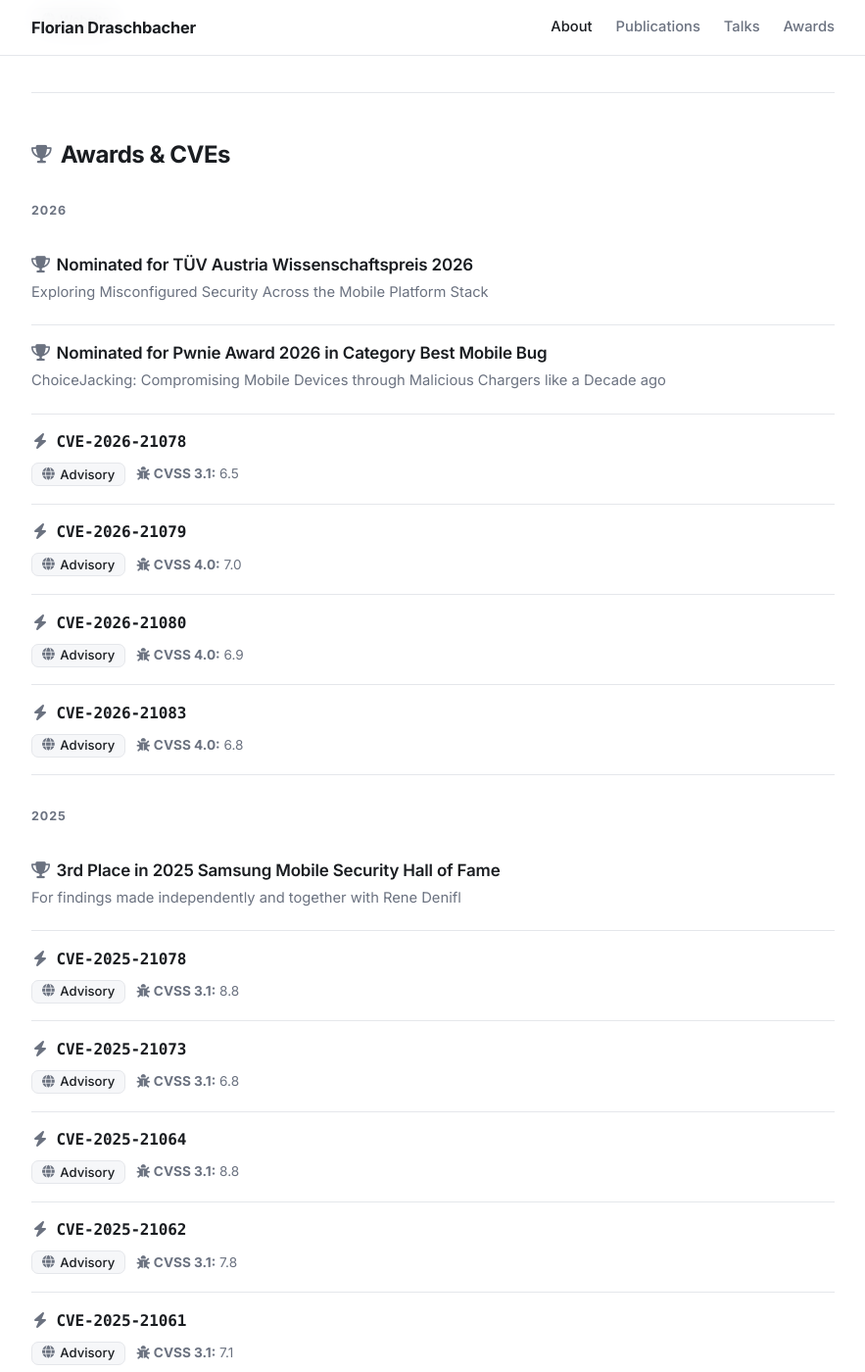
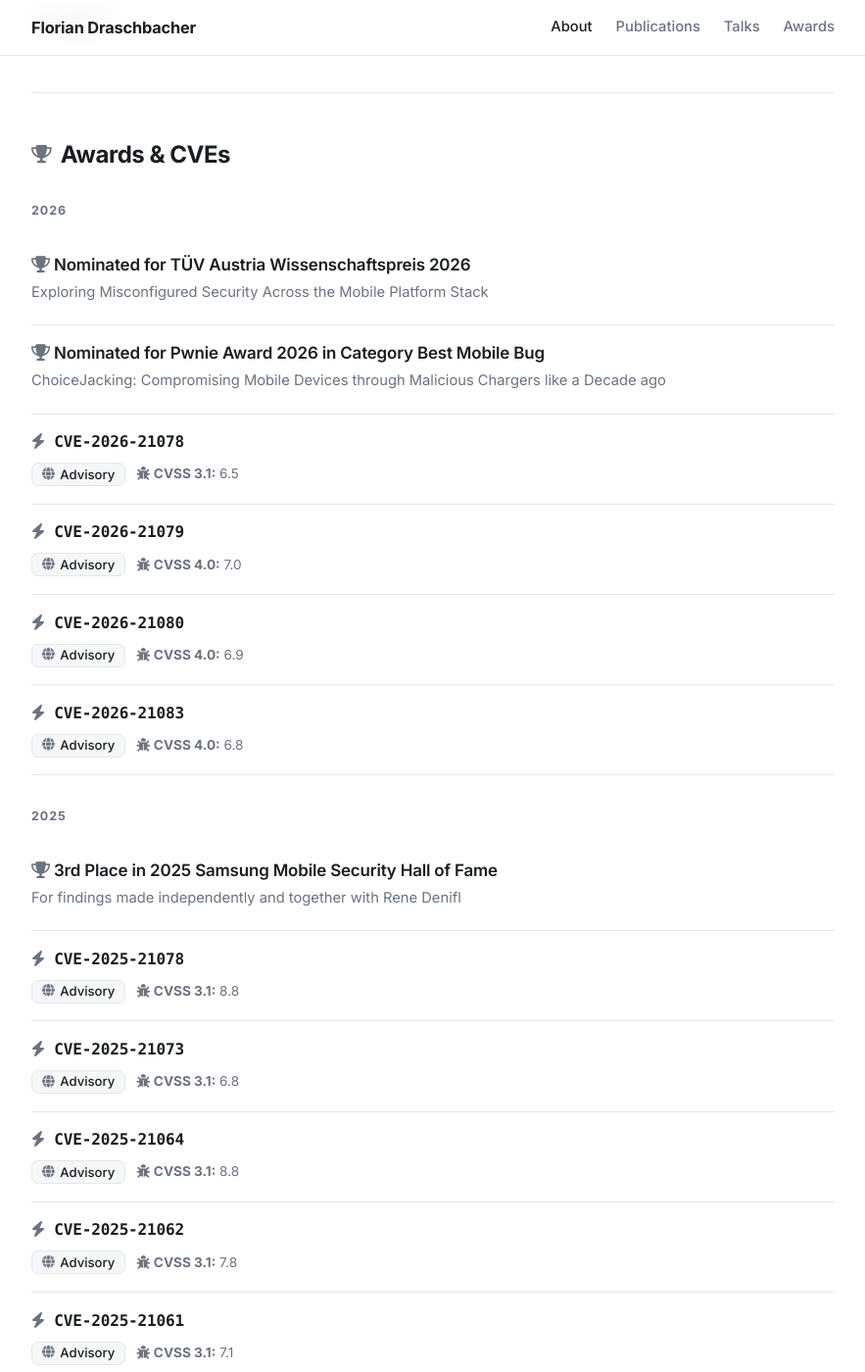
Before and after one commit to floriandraschbacher/floriandraschbacher.github.io, a Jekyll site: the page built from index.html, in a window 1280 px wide and 1400 px high, scrolled down 3797 px. Shown: the whole window at 98% size, without its empty margins (198-1081 px from the left). Built offline with Jekyll 4.4.1, drawn with Linux system fonts in a browser that asks for light colours.

Commit message:
Fixed icon spacing

```diff
--- a/assets/css/main.scss
+++ b/assets/css/main.scss
@@ -289,15 +289,6 @@
 
 /* CVE / award compact rows */
 .entry--cve .entry__title { font-size: 1rem; font-family: ui-monospace, Menlo, monospace; }
-/* Fixed rem-based icon box + gap so award (trophy) and CVE (bolt) titles start
-   at the same offset regardless of the icon's glyph width or the title font. */
-.entry__title i {
-  display: inline-block;
-  width: 1.1rem;
-  margin-right: 0.5rem;
-  text-align: center;
-  color: var(--muted);
-}
 .cvss {
   color: var(--muted);
   font-size: 0.85rem;
--- a/index.html
+++ b/index.html
@@ -130,8 +130,8 @@
     {% for entry in grp.items %}
       <article class="entry entry--{{ entry.type }}">
         <h3 class="entry__title">
-          {%- if entry.type == 'cve' -%}<i class="fa-solid fa-bolt"></i>{%- else -%}<i class="fa-solid fa-trophy"></i>{%- endif -%}
-          {%- if entry.link -%}<a href="{{ entry.link }}">{{ entry.title }}</a>{%- else -%}{{ entry.title }}{%- endif -%}
+          {% if entry.type == 'cve' %}<i class="fa-solid fa-bolt" style="color:var(--muted)"></i> {% else %}<i class="fa-solid fa-trophy" style="color:var(--muted)"></i> {% endif %}
+          {% if entry.link %}<a href="{{ entry.link }}">{{ entry.title }}</a>{% else %}{{ entry.title }}{% endif %}
         </h3>
         {% if entry.subtitle %}<p class="entry__meta">{{ entry.subtitle }}</p>{% endif %}
         {% if entry.advisory or entry.cvss %}
```
